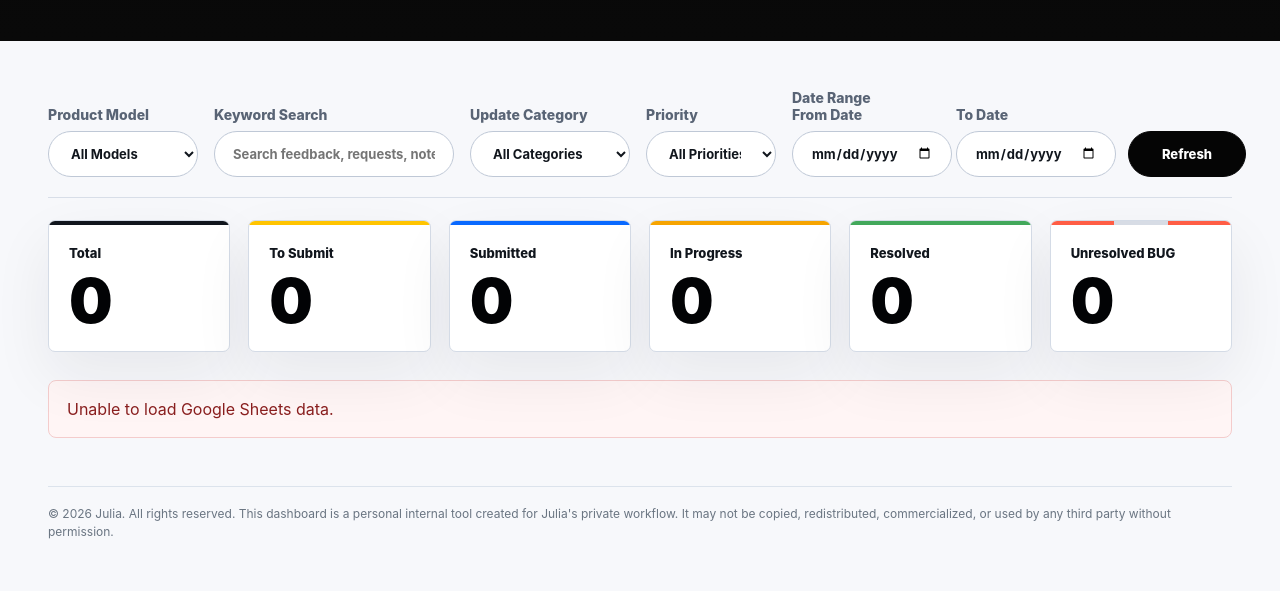
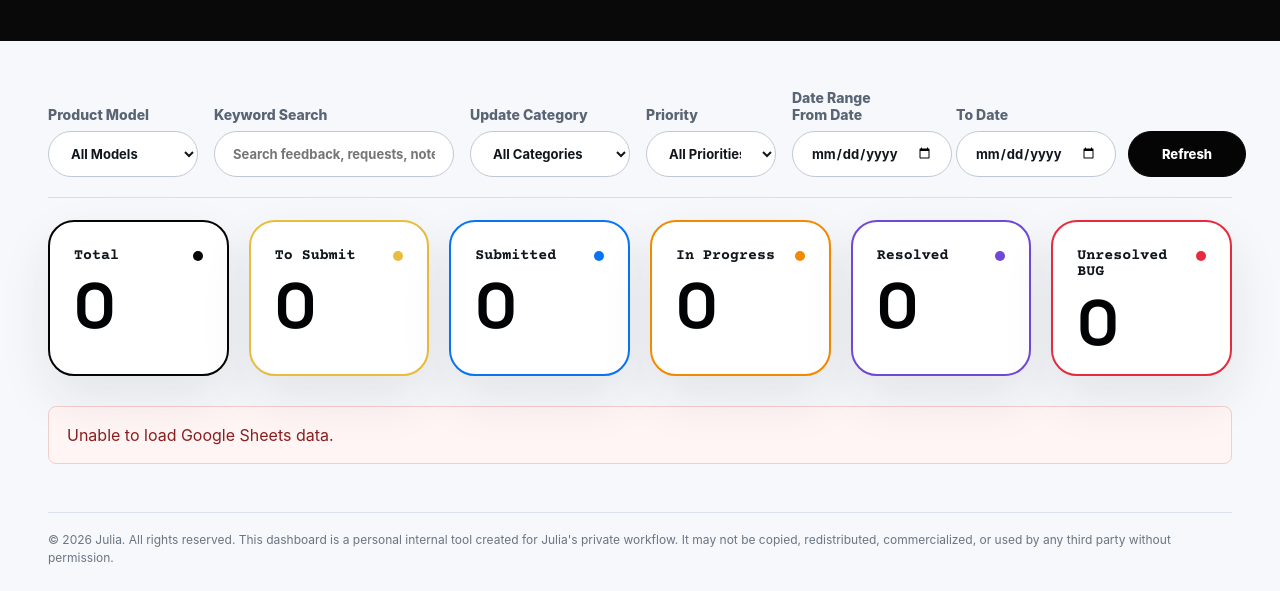
Before and after one commit to Julia-workwork/Julia-feedback-tracker, a website with bundled scripts: page docs/index.html in a window 1280 px wide. Shown: the part 500-1091 px from the top of the page. Before the commit the page ends 1065 px from the top, so only its background shows below. Built offline with nearby package versions, Linux system fonts and the light colour scheme.

Commit message:
Add files via upload

```diff
--- a/docs/styles.css
+++ b/docs/styles.css
@@ -1,4 +1,8 @@
+@import url("https://fonts.googleapis.com/css2?family=Courier+Prime:wght@700&family=Space+Grotesk:wght@700&display=swap");
+
 :root {
+  --summary-number-font: "Space Grotesk", Inter, ui-sans-serif, system-ui, sans-serif;
+  --summary-label-font: "Courier Prime", "Courier New", ui-monospace, monospace;
   color: #11161d;
   background: #f7f8fb;
   font-family:
@@ -177,66 +181,90 @@ body {
 .summary-strip {
   display: grid;
   grid-template-columns: repeat(6, minmax(130px, 1fr));
-  gap: 18px;
-  margin-bottom: 28px;
+  gap: 20px;
+  margin-bottom: 30px;
 }
 
 .summary-strip div {
+  --summary-accent: #050505;
   position: relative;
   overflow: hidden;
-  min-height: 132px;
-  border: 1px solid #d4dbe6;
-  border-radius: 7px;
+  min-height: 154px;
+  border: 2px solid var(--summary-accent);
+  border-radius: 26px;
   background: #ffffff;
-  box-shadow: 0 24px 60px rgb(22 31 45 / 7%);
-  padding: 24px 20px 18px;
+  box-shadow: 0 22px 52px rgb(22 31 45 / 9%);
+  padding: 26px 24px 22px;
 }
 
 .summary-strip div::before {
   content: "";
   position: absolute;
-  inset: 0 auto auto 0;
-  width: 100%;
-  height: 4px;
-  background: #11161d;
+  inset: 29px 24px auto auto;
+  width: 10px;
+  height: 10px;
+  border-radius: 999px;
+  background: var(--summary-accent);
 }
 
-.summary-strip .summary-todo::before,
-.status-column[data-status="todo"]::before {
-  background: #ffc400;
+.summary-strip .summary-total {
+  --summary-accent: #050505;
 }
 
-.summary-strip .summary-submitted::before,
-.status-column[data-status="submitted"]::before {
-  background: #0969ff;
+.summary-strip .summary-todo {
+  --summary-accent: #e7bd3d;
 }
 
-.summary-strip .summary-progress::before,
-.status-column[data-status="inProgress"]::before {
-  background: #f6a400;
+.summary-strip .summary-submitted {
+  --summary-accent: #0874f2;
 }
 
-.summary-strip .summary-resolved::before,
-.status-column[data-status="resolved"]::before {
-  background: #42a85b;
+.summary-strip .summary-progress {
+  --summary-accent: #f28a00;
 }
 
-.summary-strip .summary-bug::before {
-  background: linear-gradient(90deg, #ff5d45 0 35%, #d7dce5 35% 65%, #ff5d45 65%);
+.summary-strip .summary-resolved {
+  --summary-accent: #7048d8;
+}
+
+.summary-strip .summary-bug {
+  --summary-accent: #e72b3e;
+}
+
+.status-column[data-status="todo"]::before {
+  background: #e7bd3d;
+}
+
+.status-column[data-status="submitted"]::before {
+  background: #0874f2;
+}
+
+.status-column[data-status="inProgress"]::before {
+  background: #f28a00;
+}
+
+.status-column[data-status="resolved"]::before {
+  background: #7048d8;
 }
 
 .summary-strip span {
   display: block;
   color: #11161d;
-  font-size: 13px;
-  font-weight: 850;
-  margin-bottom: 12px;
+  font-family: var(--summary-label-font);
+  font-size: 15px;
+  font-weight: 700;
+  letter-spacing: 0;
+  line-height: 1.1;
+  margin-bottom: 14px;
+  padding-right: 22px;
 }
 
 .summary-strip strong {
   color: #020305;
-  font-size: clamp(48px, 4.8vw, 76px);
-  font-weight: 950;
+  font-family: var(--summary-number-font);
+  font-size: clamp(54px, 5vw, 86px);
+  font-weight: 700;
+  letter-spacing: 0;
   line-height: 0.9;
 }
 
```
